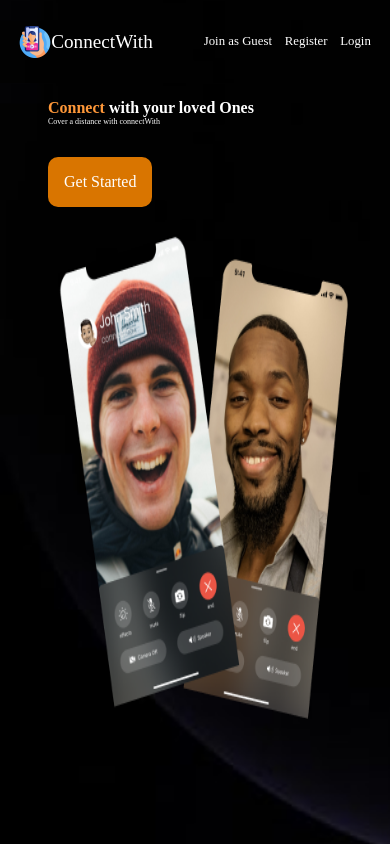
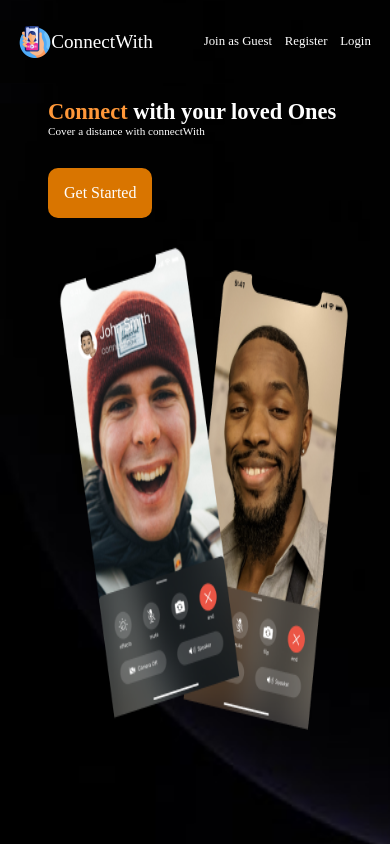
Before and after one commit to Chhaya178/ConnectWith, a React (Vite) app in the folder Frontend/: page / in a window 390 px wide. Built offline with nearby package versions, Linux system fonts and the light colour scheme.

Commit message:
adding new features

```diff
--- a/Frontend/src/App.css
+++ b/Frontend/src/App.css
@@ -164,7 +164,7 @@
 }
 
 .landingMainContainer > div:nth-child(1) {
-    font-size: 0.5rem;
+    font-size: 0.7rem;
     margin-top: 1rem;
 
 }
```
